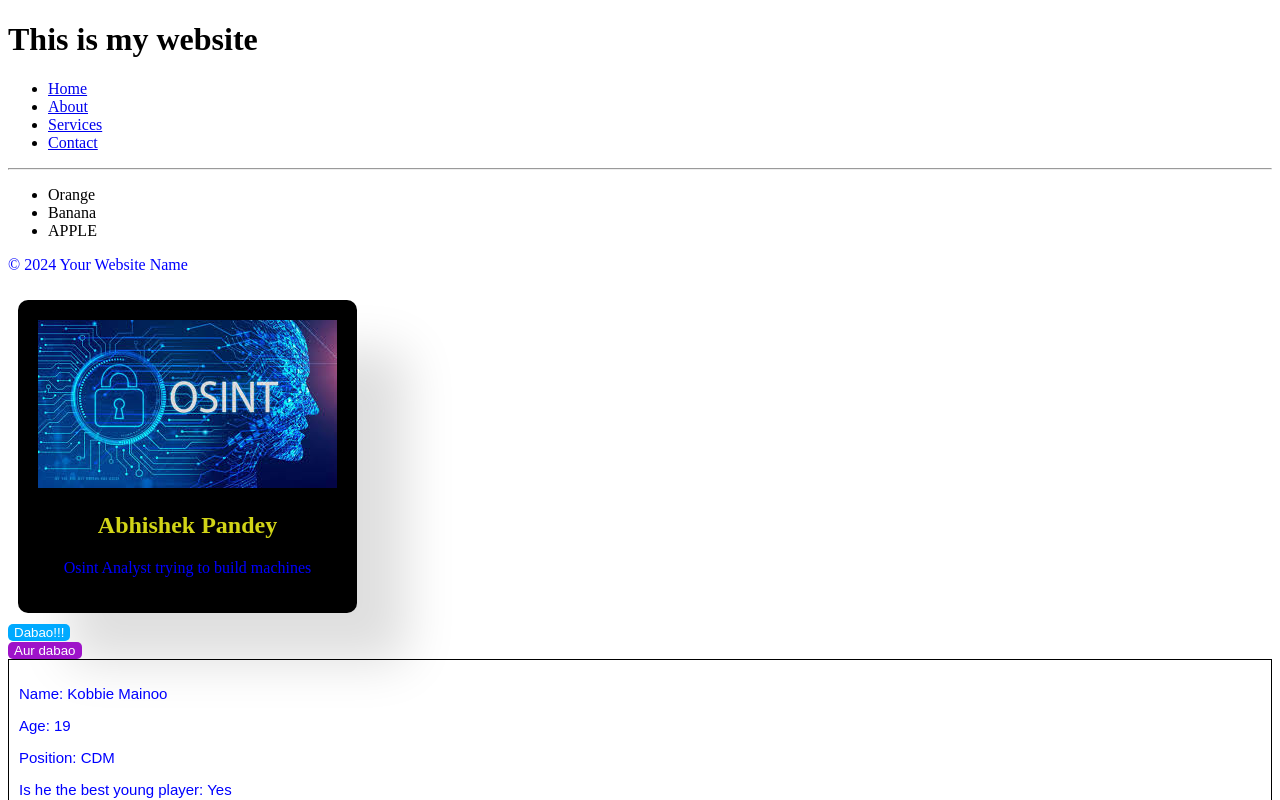
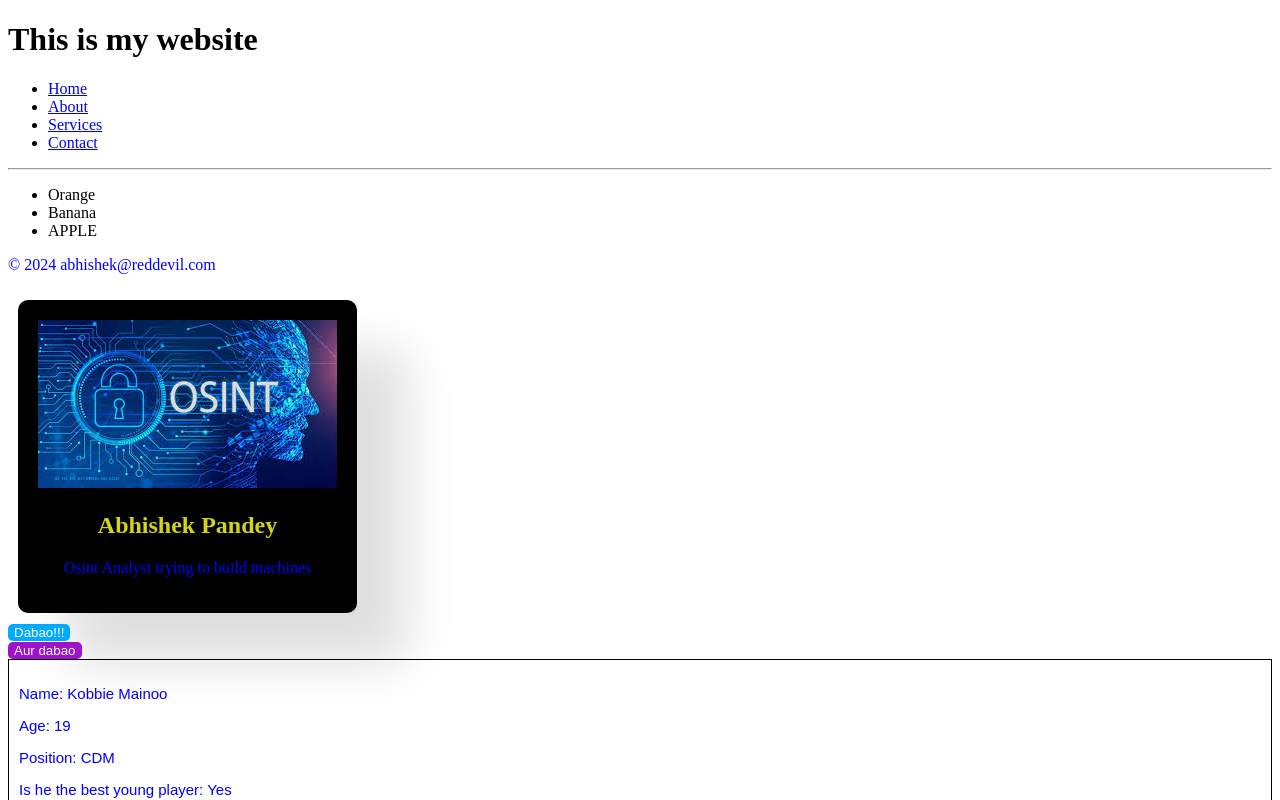
Before and after one commit to gargiiiii18/REACT-FULL, a React (Vite) app in the folder First/: page / in a window 1280 px wide. Shown: the top 800 px of the page. Built offline with nearby package versions, Linux system fonts and the light colour scheme.

Commit message:
changed the website name

```diff
--- a/First/src/Footer.jsx
+++ b/First/src/Footer.jsx
@@ -1,7 +1,7 @@
 function Footer() {
     return (
         <footer>
-            <p>&copy; {new Date().getFullYear()} Your Website Name</p>
+            <p>&copy; {new Date().getFullYear()} abhishek@reddevil.com</p>
         </footer>
     );
 }
```
